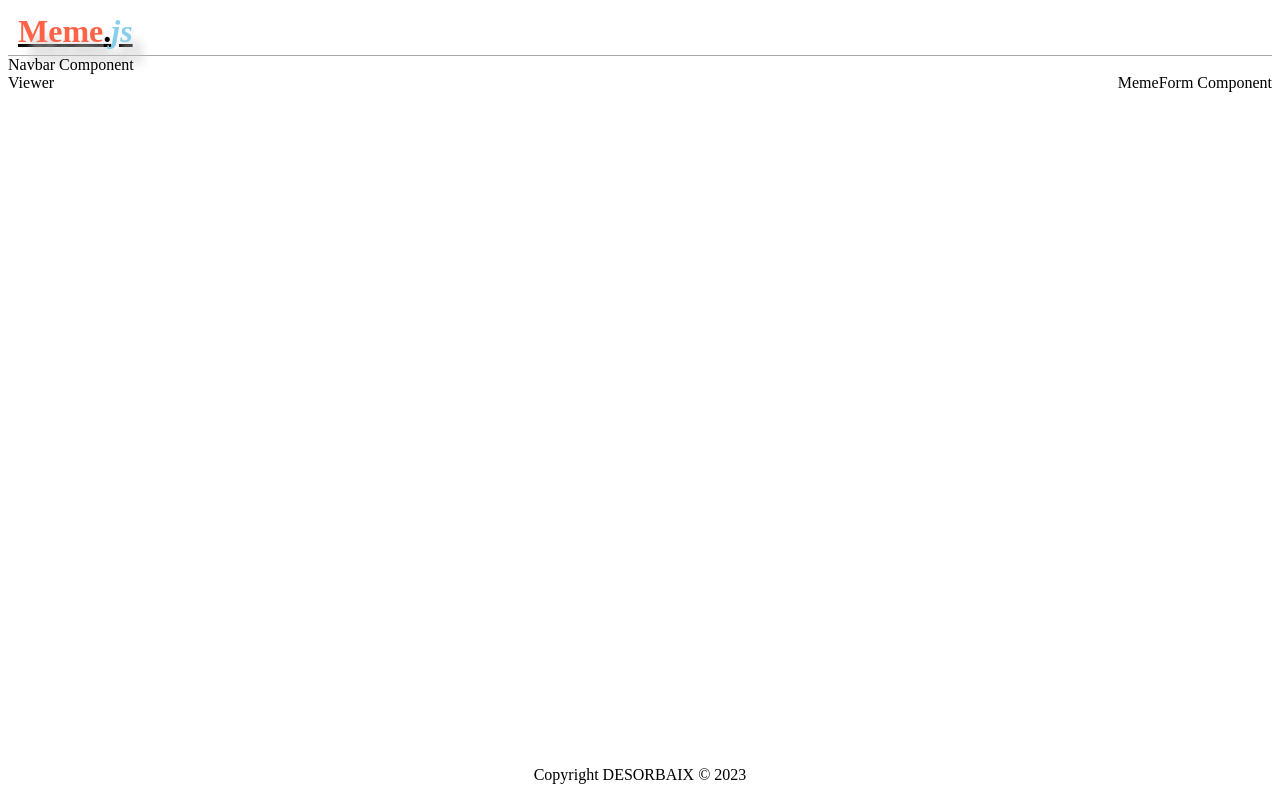
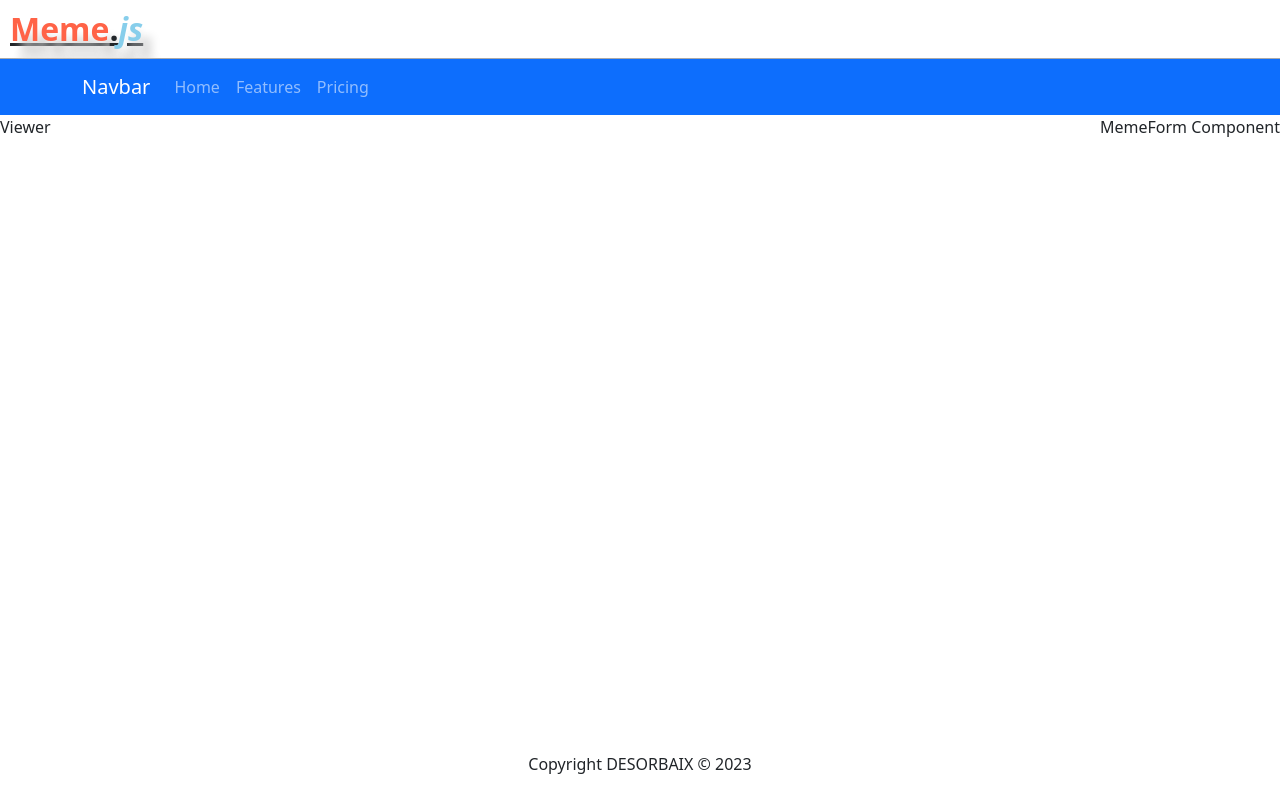
Before and after one commit to wajdifaidi/tjs-formation, a React (Vite) app: page / in a window 1280 px wide. Built offline with nearby package versions, Linux system fonts and the light colour scheme.

Commit message:
ajout navbar react-bootstrap

```diff
--- a/src/App/components/ui/Navbar/Navbar.jsx
+++ b/src/App/components/ui/Navbar/Navbar.jsx
@@ -1,10 +1,23 @@
-import React from 'react';
-import PropTypes from 'prop-types';
-import styles from './Navbar.module.css';
+import React from "react";
+import PropTypes from "prop-types";
+import styles from "./Navbar.module.css";
+import { Container, Nav, Navbar as NavBar } from "react-bootstrap";
+import '/node_modules/bootstrap/dist/css/bootstrap.css'
+import '/node_modules/jquery/dist/jquery.js'
+import '/node_modules/bootstrap/dist/js/bootstrap.js'
 
 const Navbar = () => (
   <div className={styles.Navbar} data-testid="Navbar">
-    Navbar Component
+    <NavBar bg="primary" data-bs-theme="dark">
+      <Container>
+        <NavBar.Brand href="#home">Navbar</NavBar.Brand>
+        <Nav className="me-auto">
+          <Nav.Link href="#home">Home</Nav.Link>
+          <Nav.Link href="#features">Features</Nav.Link>
+          <Nav.Link href="#pricing">Pricing</Nav.Link>
+        </Nav>
+      </Container>
+    </NavBar>
   </div>
 );
 
```
Also changed, not shown: package.json (+6 -3 lines), 1 other file (tests, documents, lock files or other folders).
